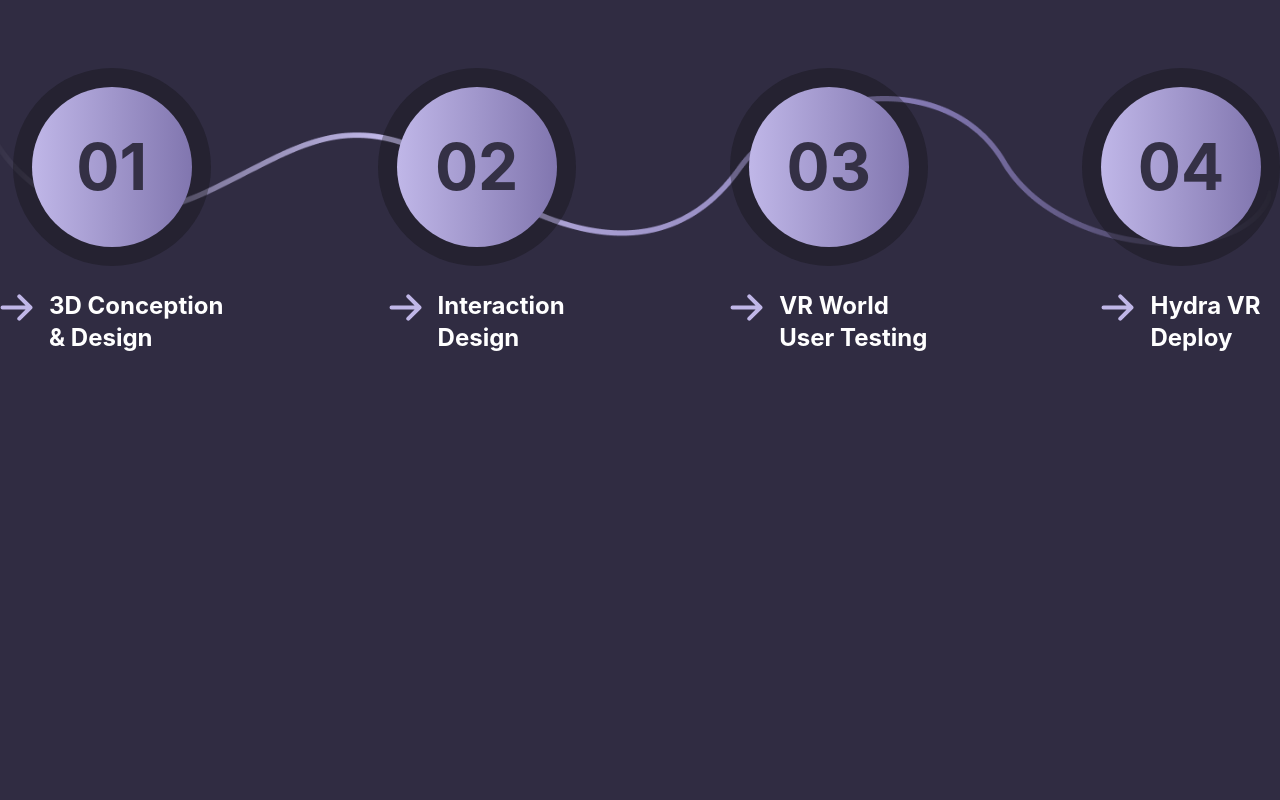
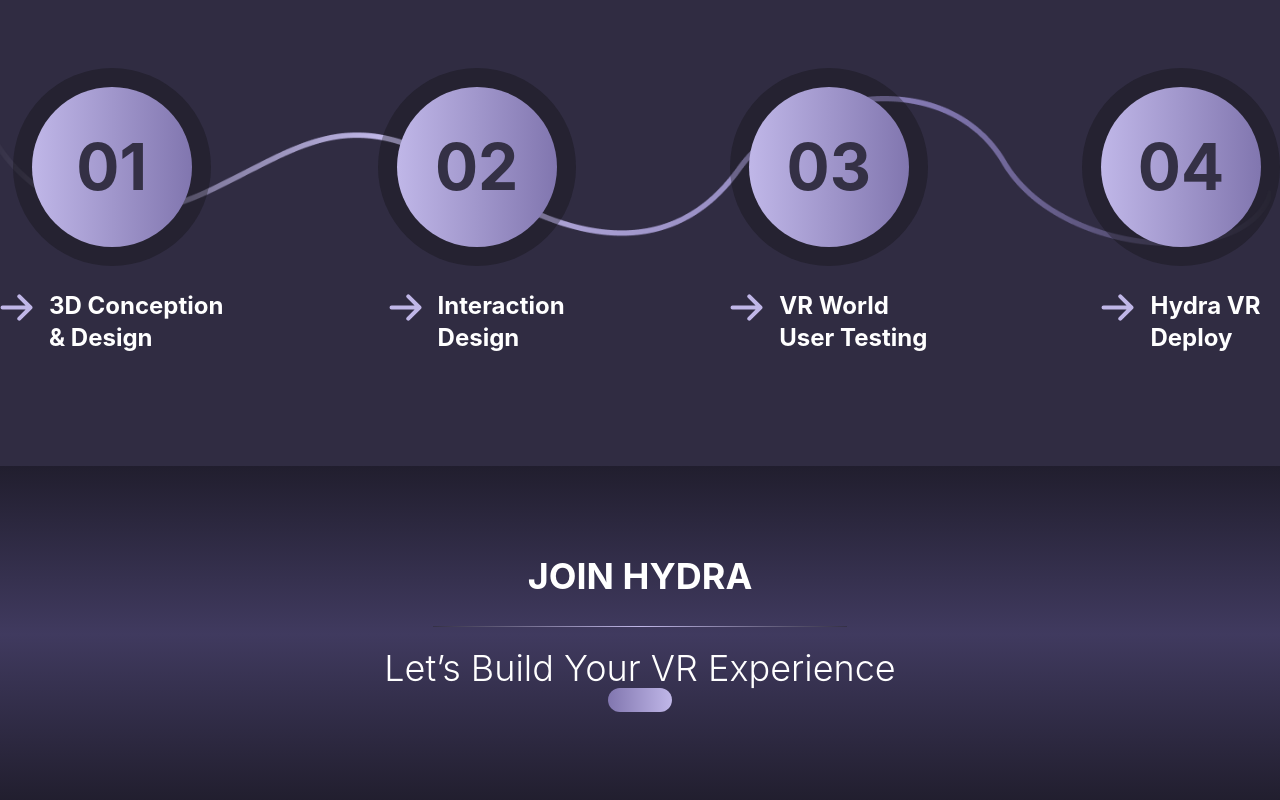
Before and after one commit to RaidenZD/hydra-landing-page, a React (Create React App) app: page / in a window 1280 px wide. Shown: the part 3624-4424 px from the top of the page. Before the commit the page ends 3978 px from the top, so only its background shows below. Built offline with nearby package versions, Linux system fonts and the light colour scheme.

Commit message:
Form section started

```diff
--- a/src/App.js
+++ b/src/App.js
@@ -1,4 +1,5 @@
 import About from "./containers/About";
+import Form from "./containers/Form";
 import Header from "./containers/Header";
 import Hero from "./containers/Hero";
 import Process from "./containers/Process";
@@ -15,6 +16,7 @@
         <Services />
         <Tech />
         <Process />
+        <Form />
       </main>
     </div>
   );
--- /dev/null
+++ b/src/containers/Form.jsx
@@ -0,0 +1,20 @@
+import Button from "../components/Button";
+
+const Form = () => {
+  return (
+    <section className=" mt-28 flex flex-col justify-center items-center bg-gradient-to-b from-[#211E2E] via-[#403A5F] to-[#211E2E] py-[90px]">
+      <h2 className=" text-white font-bold text-4xl">JOIN HYDRA</h2>
+
+      <div className=" w-[414px] h-[1px] bg-gradient-to-l from-[#343045] via-[#C0B7E8] to-[#343045] mt-[30px]" />
+
+      <p className=" font-light text-4xl text-white mt-[21px]">
+        Let’s Build Your VR Experience
+      </p>
+
+      <div className=""></div>
+
+      <Button />
+    </section>
+  );
+};
+export default Form;
```
